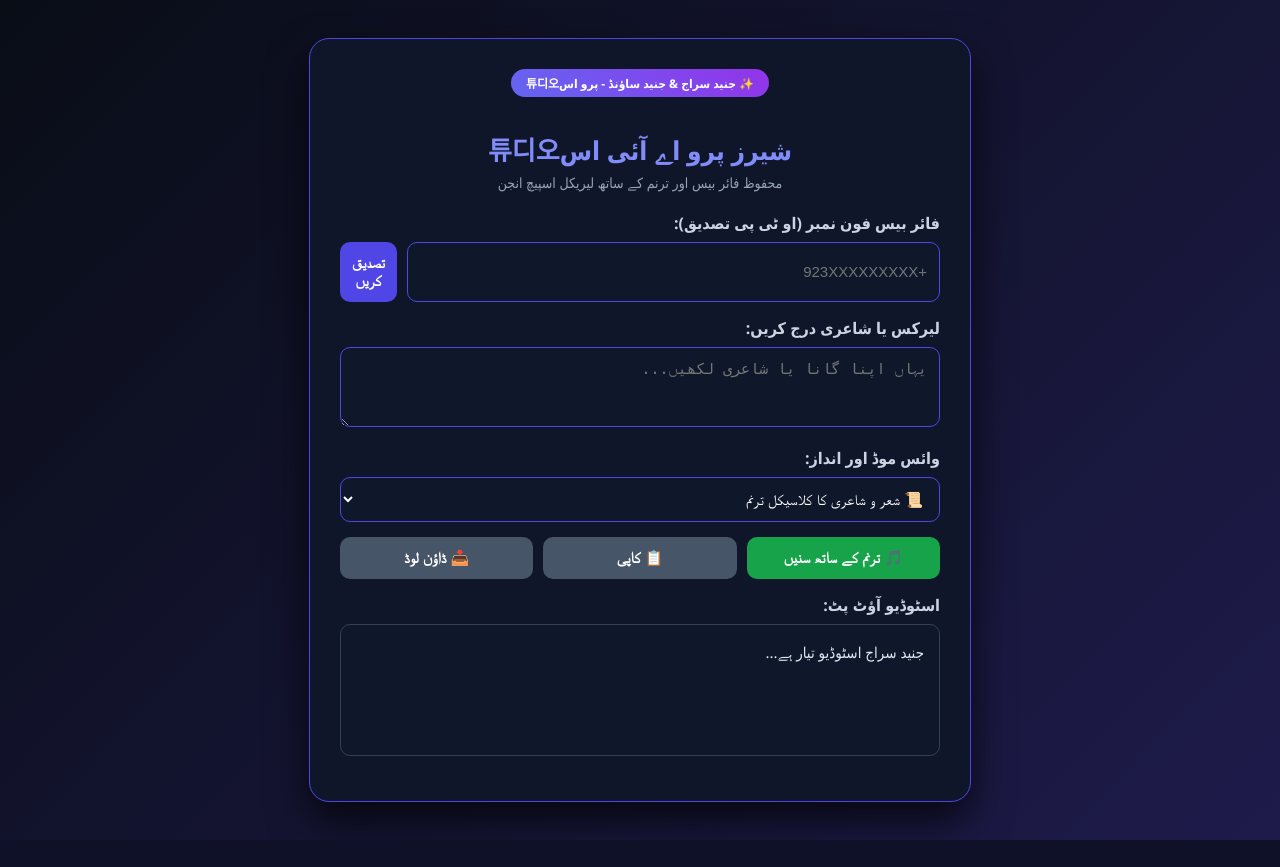
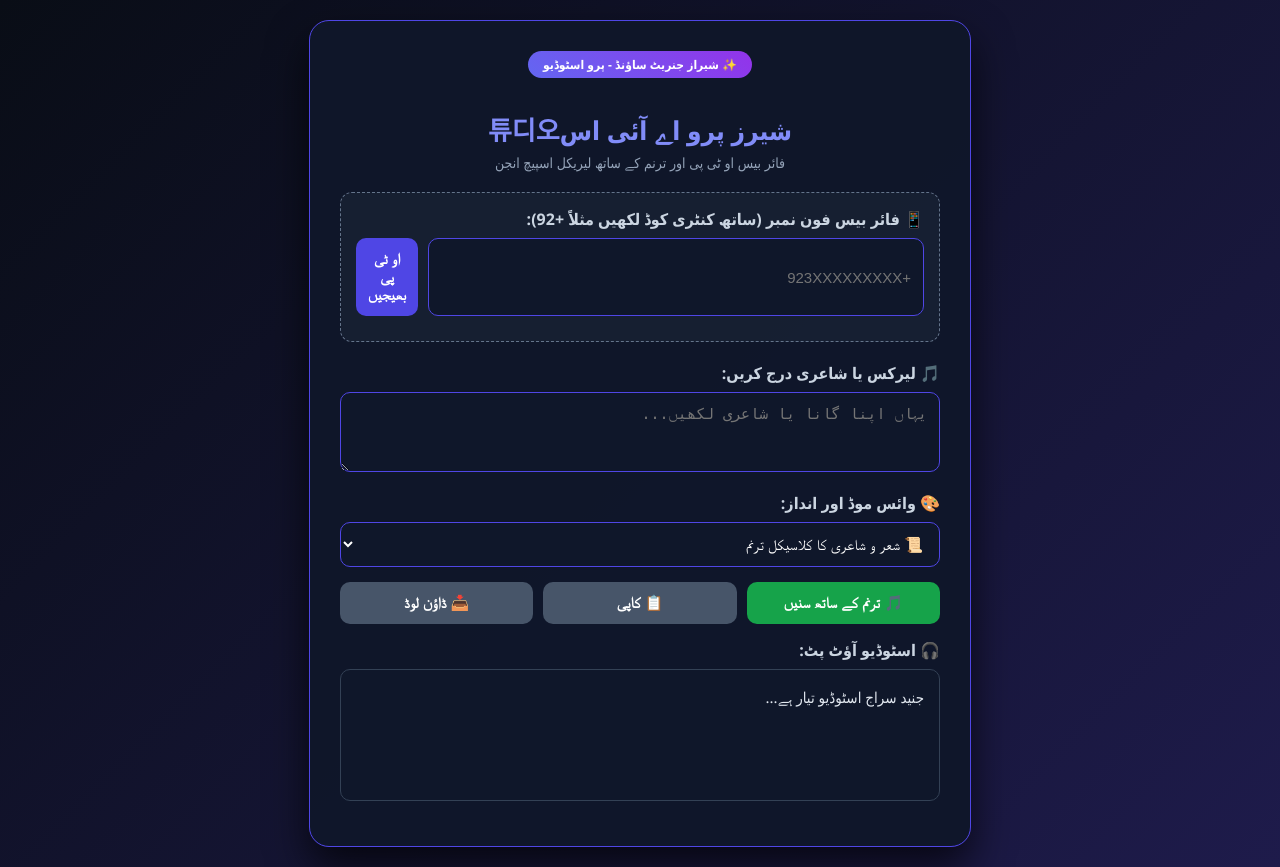
Before and after one commit to sherazmaslam786-glitch/Sheraz-gernate-sound-, a Flask app: page / in a window 1280 px wide. Before the commit the page ends 840 px from the top, so only its background shows below. Run offline with Flask 3, Linux system fonts and the light colour scheme; some libraries are stand-ins or nearby versions.

Commit message:
Update index.html

```diff
--- a/templates/index.html
+++ b/templates/index.html
@@ -100,27 +100,50 @@
             line-height: 1.6;
             margin-bottom: 15px;
         }
+        .auth-section {
+            background: rgba(30, 41, 59, 0.5);
+            border: 1px dashed #64748b;
+            padding: 15px;
+            border-radius: 12px;
+            margin-bottom: 20px;
+        }
     </style>
+
+    <!-- فائر بیس (Firebase SDK) کی لائبریریاں -->
+    <script src="https://www.gstatic.com/firebasejs/9.22.0/firebase-app-compat.js"></script>
+    <script src="https://www.gstatic.com/firebasejs/9.22.0/firebase-auth-compat.js"></script>
 </head>
 <body>
 
 <div class="studio-card">
     <div style="text-align: center;">
-        <span class="badge">✨ جنید سراج & جنید ساؤنڈ - پرو اس튜디오</span>
+        <span class="badge">✨ شیراز جنریٹ ساؤنڈ - پرو اسٹوڈیو</span>
     </div>
     <h1>شیرز پرو اے آئی اس튜디오</h1>
-    <div class="subtitle">محفوظ فائر بیس اور ترنم کے ساتھ لیریکل اسپیچ انجن</div>
+    <div class="subtitle">فائر بیس او ٹی پی اور ترنم کے ساتھ لیریکل اسپیچ انجن</div>
 
-    <label for="phoneInput">فائر بیس فون نمبر (او ٹی پی تصدیق):</label>
-    <div class="btn-group" style="margin-bottom: 15px;">
-        <input type="text" id="phoneInput" placeholder="+923XXXXXXXXX" style="margin-bottom:0;">
-        <button class="btn-primary" onclick="verifyFirebaseUser()" style="flex: 0.5;">تصدیق کریں</button>
+    <!-- فائر بیس فون او ٹی پی سیکشن -->
+    <div class="auth-section">
+        <label for="phoneInput">📱 فائر بیس فون نمبر (ساتھ کنٹری کوڈ لکھیں مثلاً +92):</label>
+        <div class="btn-group" style="margin-bottom: 10px;">
+            <input type="text" id="phoneInput" placeholder="+923XXXXXXXXX" style="margin-bottom:0;">
+            <button class="btn-primary" onclick="sendOtpCode()" style="flex: 0.6;">او ٹی پی بھیجیں</button>
+        </div>
+
+        <div id="otpBox" style="display:none; margin-top: 10px;">
+            <label for="otpInput">🔑 ایس ایم ایس میں موصول ہونے والا کوڈ (OTP):</label>
+            <div class="btn-group" style="margin-bottom: 0;">
+                <input type="text" id="otpInput" placeholder="6 ہندسوں کا کوڈ لکھیں" style="margin-bottom:0;">
+                <button class="btn-success" onclick="verifyOtpCode()" style="flex: 0.6;">تصدیق کریں</button>
+            </div>
+        </div>
+        <div id="recaptcha-container"></div>
     </div>
 
-    <label for="lyricsInput">لیرکس یا شاعری درج کریں:</label>
+    <label for="lyricsInput">🎵 لیرکس یا شاعری درج کریں:</label>
     <textarea id="lyricsInput" rows="3" placeholder="یہاں اپنا گانا یا شاعری لکھیں..."></textarea>
 
-    <label for="moodSelect">وائس موڈ اور انداز:</label>
+    <label for="moodSelect">🎨 وائس موڈ اور انداز:</label>
     <select id="moodSelect">
         <option value="poetic">📜 شعر و شاعری کا کلاسیکل ترنم</option>
         <option value="sad">🌧️ اداس اور دھیما انداز (Sad & Slow)</option>
@@ -133,35 +156,69 @@
         <button class="btn-secondary" onclick="downloadText()">📥 ڈاؤن لوڈ</button>
     </div>
 
-    <label>اسٹوڈیو آؤٹ پٹ:</label>
+    <label>🎧 اسٹوڈیو آؤٹ پٹ:</label>
     <div id="studioOutput" class="output-box">جنید سراج اسٹوڈیو تیار ہے...</div>
 </div>
 
 <script>
-    // فائر بیس یوزر وریفیکیشن سیمولیشن
-    async function verifyFirebaseUser() {
-        let phone = document.getElementById("phoneInput").value.trim();
-        if(phone === "") {
-            alert("براہ کرم فون نمبر درج کریں!");
+    // فائر بیس کنفیگریشن (یہاں آپ اپنی فائر بیس پروجیکٹ کی تفصیلات درج کریں گے)
+    const firebaseConfig = {
+        apiKey: "AIzaSyDummyKey-ReplaceWithYourFirebaseKey",
+        authDomain: "shiraz-pro-studio.firebaseapp.com",
+        projectId: "shiraz-pro-studio",
+        storageBucket: "shiraz-pro-studio.appspot.com",
+        messagingSenderId: "1234567890",
+        appId: "1:1234567890:web:abcdef"
+    };
+
+    // فائر بیس انیشلائزیشن
+    if (!firebase.apps.length) {
+        firebase.initializeApp(firebaseConfig);
+    }
+
+    // ری کیپچا اور او ٹی پی ویری ایبل
+    window.onload = function() {
+        window.recaptchaVerifier = new firebase.auth.RecaptchaVerifier('recaptcha-container', {
+            'size': 'invisible'
+        });
+    };
+
+    function sendOtpCode() {
+        let phoneNumber = document.getElementById("phoneInput").value.trim();
+        if (phoneNumber === "") {
+            alert("براہ کرم درست فون نمبر درج کریں!");
             return;
         }
 
-        try {
-            let response = await fetch('/api/verify-user', {
-                method: 'POST',
-                headers: { 'Content-Type': 'application/json' },
-                body: JSON.stringify({ phone: phone })
+        let appVerifier = window.recaptchaVerifier;
+        firebase.auth().signInWithPhoneNumber(phoneNumber, appVerifier)
+            .then(function (confirmationResult) {
+                window.confirmationResult = confirmationResult;
+                document.getElementById("otpBox").style.display = "block";
+                alert("او ٹی پی (OTP) کوڈ آپ کے موبائل نمبر پر بھیج دیا گیا ہے!");
+            }).catch(function (error) {
+                console.error(error);
+                alert("او ٹی پی بھیجنے میں خرابی: " + error.message);
             });
-            let data = await response.json();
-            if(data.success) {
-                alert("مبارک ہو! فون نمبر فائر بیس پر کامیابی سے وریفائی ہو گیا ہے۔");
-            }
-        } catch(e) {
-            alert("کنکشن میں خرابی!");
-        }
     }
 
-    // ترنم اور سر کے ساتھ بولنے والا طاقتور اسپیچ انجن (لیریکل ریڈی ٹیشن)
+    function verifyOtpCode() {
+        let code = document.getElementById("otpInput").value.trim();
+        if (code === "") {
+            alert("براہ کرم موصول ہونے والا او ٹی پی کوڈ درج کریں!");
+            return;
+        }
+
+        window.confirmationResult.confirm(code).then(function (result) {
+            let user = result.user;
+            alert("مبارک ہو! فون نمبر فائر بیس پر کامیابی سے وریفائی اور لاگ ان ہو گیا ہے!");
+            document.getElementById("otpBox").style.display = "none";
+        }).catch(function (error) {
+            alert("کوڈ درست نہیں ہے یا منسوخ ہو گیا ہے۔");
+        });
+    }
+
+    // لیریکل اسپیچ انجن (ترنم والا ریڈی ٹیشن)
     function playLyricalRecitation() {
         let text = document.getElementById("lyricsInput").value.trim();
         let mood = document.getElementById("moodSelect").value;
@@ -175,7 +232,7 @@
         outputBox.innerText = text;
 
         if ('speechSynthesis' in window) {
-            window.speechSynthesis.cancel(); // پرانی آواز بند کریں
+            window.speechSynthesis.cancel();
 
             let lines = text.split('\n');
             let index = 0;
@@ -192,7 +249,6 @@
                     let utterance = new SpeechSynthesisUtterance(line);
                     utterance.lang = 'ur-PK';
 
-                    // موڈ کے مطابق رفتار اور پچ (Rate & Pitch)
                     if (mood === "sad") {
                         utterance.rate = 0.8;
                         utterance.pitch = 0.9;
@@ -201,12 +257,12 @@
                         utterance.pitch = 1.3;
                     } else {
                         utterance.rate = 0.9;
-                        utterance.pitch = 1.2; // ترنم والا انداز
+                        utterance.pitch = 1.2;
                     }
 
                     utterance.onend = function() {
                         index++;
-                        setTimeout(speakLine, 400); // مصرعوں کے درمیان خوبصورت وقفہ
+                        setTimeout(speakLine, 400);
                     };
 
                     window.speechSynthesis.speak(utterance);
```
